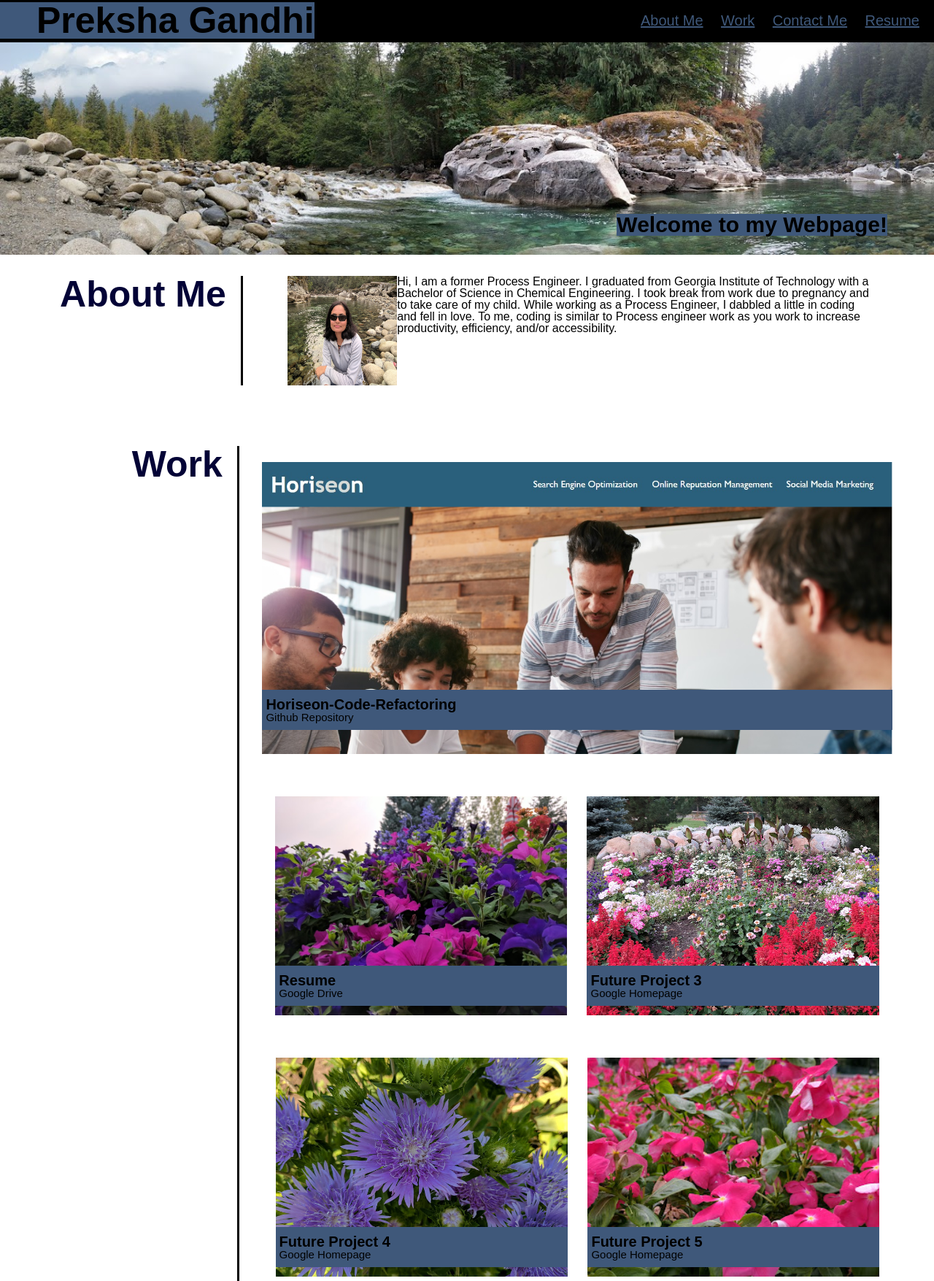
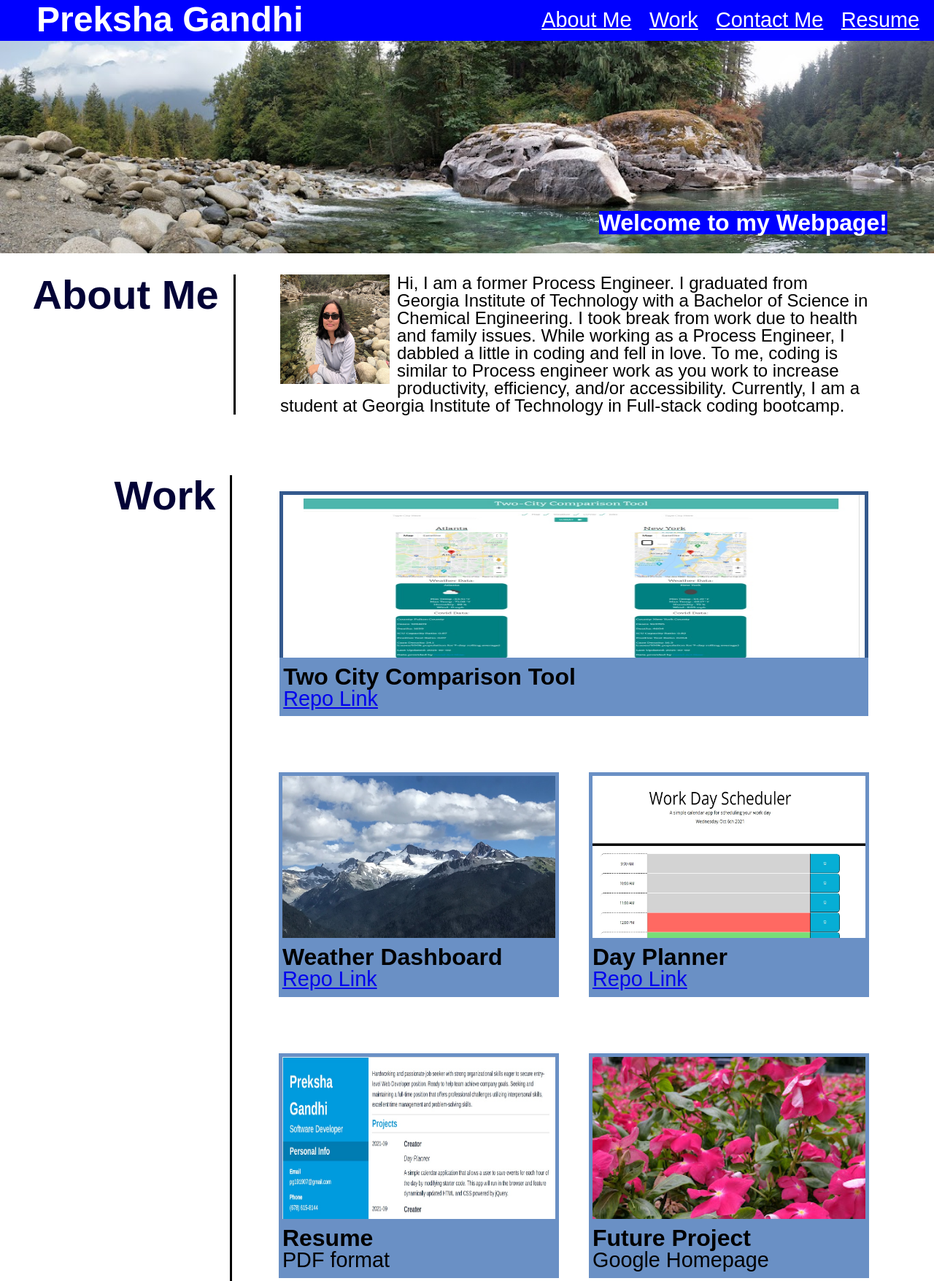
Before and after one commit to Pgandhi21/Preksha-Portfolio-old, a plain HTML site: page index.html in a window 1280 px wide. Shown: the part 2-1757 px from the top of the page at 73% size. Drawn offline with Linux system fonts and the light colour scheme.

Commit message:
Update Portfolio with projects and hws

```diff
--- a/assets/style.css
+++ b/assets/style.css
@@ -2,23 +2,22 @@
     font-family: Arial, Helvetica, sans-serif;
     font-size: 16px;
     font-style: normal;
-    width: 100%;
+    width: 100vw;
 }
 /* Header Styling */
 /* Navigation Bar */
 #headingBar h1 {
-    background-color: #3f587a;
-    color: black;
-    font-size: 50px;
+    color: white;
+    font-size: 3rem;
     padding: 0px 0px 0px 50px;
 }
 
 #headingBar {
     position: relative;
     top: 0%;
-    width: 100%;
+    width: 100vw;
     padding: 5px 0px;
-    background-color: black;
+    background-color: blue;
     display: flex;
     flex-wrap: wrap;
     align-items: center;
@@ -31,27 +30,27 @@
 }
 
 #headingBar nav ul li a{
-    color: #3f587a;
-    font-size: 20px;
+    color: white;
+    font-size: 1.8rem;
 }
 
 /* Image and Subtitle */
 .subtitle {
     position: relative;
-    width: 100%;
+    width: 100vw;
 }
 
 .subtitle img{
-    max-width: 100%;
+    width: 100vw;
 }
 
 .subtitle h2 {
-    background-color: #3f587a;
-    color: black;
+    background-color: blue;
+    color: white;
     position: absolute;
     bottom: 10%;
     right: 5%;
-    font-size: 30px;
+    font-size: 2rem;
 }
 
 /* Main Body */
@@ -67,23 +66,24 @@ main {
 }
 
 .content-title {
-    width: 25%;
+    width: 25vw;
     border-right: solid;
     flex: 0 1 25%;
 }
 
 .content-title h2 {
     text-align: right;
-    font-size: 50px;
+    font-size: 3.5rem;
     color: rgb(3, 3, 54);
     padding-right: 20px;
     text-align: right;
 }
 
 .details {
-    width: 75%;
+    width: 75vw;
     padding: 0% 5%;
     text-align: left;
+    font-size: 1.5rem;
 }
 
 /* About Me Section */
@@ -91,6 +91,7 @@ main {
     height: 150px;
     width: 150px;
     float: left;
+    margin: 0 10px 0 0;
 }
 
 /* Work Section */
@@ -101,19 +102,21 @@ main {
     justify-content: space-evenly;
     margin: 10px;
     padding: 1%;
+    width: 75vw;
 }
 
 .BigCard img {
     position: relative;
-    max-width: 100%;
-    height: 400px;
+    width: 63vw;
+    height: 300px;
     flex: 1 1 100%;
-    border: #3f587a;
-    border-width: 20px;
+    border: #34598d;
+    border-width: 5px;
+    border-style: solid;
 }
 
 .BigCardTitle {
-    background-color: #3f587a;
+    background-color: #6a90c5;
     color: black;
     position: relative;
     padding: 10px 5px;
@@ -121,12 +124,12 @@ main {
 }
 
 .BigCardTitle h3 {
-    font-size: 20px;
+    font-size: 2rem;
     display: flex;
 }
 
 .BigCardTitle p {
-    font-size: 15px;
+    font-size: 1.8rem;
     display: flex;
 }
 
@@ -135,11 +138,14 @@ main {
     position: relative;
     flex: 1 1 40%;
     height: 300px;
-    border: #3f587a;
+    border: #6a90c5;
+    border-style: solid;
+    border-width: 5px;
+    width: 30vw;
 }
 
 .SmallCardTitle {
-    background-color: #3f587a;
+    background-color: #6a90c5;
     color: black;
     position: relative;
     padding: 10px 5px;
@@ -147,12 +153,12 @@ main {
 }
 
 .SmallCardTitle h3 {
-    font-size: 20px;
+    font-size: 2rem;
     display: flex;
 }
 
 .SmallCardTitle p {
-    font-size: 15px;
+    font-size: 1.8rem;
     display: flex;
 }
 
@@ -161,6 +167,7 @@ main {
     display: flex;
     flex-direction: row;
     justify-content: center;
+    width: 75vw;
 }
 
 #contact-me-details ul {
@@ -172,7 +179,7 @@ main {
 #contact-me-details ul li {
     display: inline-block;
     padding: 0px 15px;
-    font-size: 20px;
+    font-size: 2rem;
     text-decoration: underline;
 }
 
--- a/index.html
+++ b/index.html
@@ -44,9 +44,11 @@
             <block class="details" id="about-Me-details">
                 <img src="./images/IMG_20170908_135256.jpg" alt="My image not loaded">
                 <p>
-                    Hi, I am a former Process Engineer. I graduated from Georgia Institute of Technology with a Bachelor of Science in Chemical Engineering. I took break from work due to pregnancy and to take care of my child.
+                    Hi, I am a former Process Engineer. I graduated from Georgia Institute of Technology with a Bachelor of Science in Chemical Engineering. I took break from work due to health and family issues.
 
                     While working as a Process Engineer, I dabbled a little in coding and fell in love. To me, coding is similar to Process engineer work as you work to increase productivity, efficiency, and/or accessibility.
+
+                    Currently, I am a student at Georgia Institute of Technology in Full-stack coding bootcamp.
                 </p>
             </block>
         </section>
@@ -57,37 +59,37 @@
             </block>
             <block class="details card-container" id="work-details">
                 <card class="BigCard">
-                    <a href="https://github.com/Pgandhi21/Horiseon-Code-Refactoring"><img src="./images/Horiseon.jpg" alt="Horiseon Image not Loaded"></a>
+                    <a href="https://pgandhi21.github.io/Two-City-Comparison-Tool/"><img src="./images/Two-City-Comparison-Tool.jpg" alt="Comparison Tool Image not Loaded"></a>
                     <div class="BigCardTitle">
-                        <h3>Horiseon-Code-Refactoring</h3>
-                        <p>Github Repository</p>
+                        <h3>Two City Comparison Tool</h3>
+                        <p><a href="https://github.com/Pgandhi21/Two-City-Comparison-Tool" >Repo Link</a></p>
                     </div>
                 </card>
                 <card class="SmallCard">
-                    <a href="https://docs.google.com/document/d/1rl9ezCVOHbHvU1OEtUpoK9MHVuAvLB4v/edit?usp=sharing&ouid=115057977998824931353&rtpof=true&sd=true" ><img src="./images/flower1.jpg" alt="Flowers Image not Loaded"></a>
+                    <a href="https://pgandhi21.github.io/Weather-Dashboard/" ><img src="./images/Clouds.jpg" alt="Weather Dashboard Image not Loaded"></a>
                     <div class="SmallCardTitle">
-                        <h3>Resume</h3>
-                        <p>Google Drive</p>
+                        <h3>Weather Dashboard</h3>
+                        <p><a href="https://pgandhi21.github.io/Weather-Dashboard/" >Repo Link</a></p>
                     </div>
                 </card>
                 <card class="SmallCard">
-                    <a href="https://www.google.com" ><img src="./images/Flower2.jpg" alt="Flowers Image not Loaded"></a>
+                    <a href="https://pgandhi21.github.io/Day-planner/" ><img src="./images/planner.jpg" alt="Day Planner Image not Loaded"></a>
                     <div class="SmallCardTitle">
-                        <h3>Future Project 3</h3>
-                        <p>Google Homepage</p>
+                        <h3>Day Planner</h3>
+                        <p><a href="https://github.com/Pgandhi21/Day-planner" >Repo Link</a></p>
                     </div>
                 </card>
                 <card class="SmallCard">
-                    <a href="https://www.google.com" ><img src="./images/Flower3.jpg" alt="Flowers Image not Loaded"></a>
+                    <a href="https://drive.google.com/file/d/1MoAU1Lv7rqPmQg8H_kBKWJEVwq0qqvpR/view?usp=sharing" id ="Resume"><img src="./images/Resume.jpg" alt="Resume Image not Loaded"></a>
                     <div class="SmallCardTitle">
-                        <h3>Future Project 4</h3>
-                        <p>Google Homepage</p>
+                        <h3>Resume</h3>
+                        <p>PDF format</p>
                     </div>
                 </card>
                 <card class="SmallCard">
                     <a href="https://www.google.com" ><img src="./images/Flower4.jpg" alt="Flowers Image not Loaded"></a>
                     <div class="SmallCardTitle">
-                        <h3>Future Project 5</h3>
+                        <h3>Future Project</h3>
                         <p>Google Homepage</p>
                     </div>
                 </card>
@@ -100,8 +102,8 @@
             </block>
             <block class="details" id="contact-me-details">
                 <ul>
-                    <li> 678-877-9756</li>
-                    <li> <a href="mailto: prekshagandhi@gmail.com">prekshagandhi@gmail.com</a></li>
+                    <li> 678-615-8144</li>
+                    <li> <a href="mailto: prekshagandhi@gmail.com">pg191907@gmail.com</a></li>
                     <li> <a href="https://github.com/Pgandhi21">Github</a></li>
                     <li> <a href="http://www.linkedin.com/in/preksha-gandhi-33abab18">LinkedIn</a></li>
                 </ul>
```
Also changed, not shown: images/Clouds.jpg (added), images/Coding Quiz Game.jpg (added), images/Password generator.jpg (added), images/Resume.jpg (added), images/Two-City-Comparison-Tool.jpg (added), images/planner.jpg (added), 1 other file.
